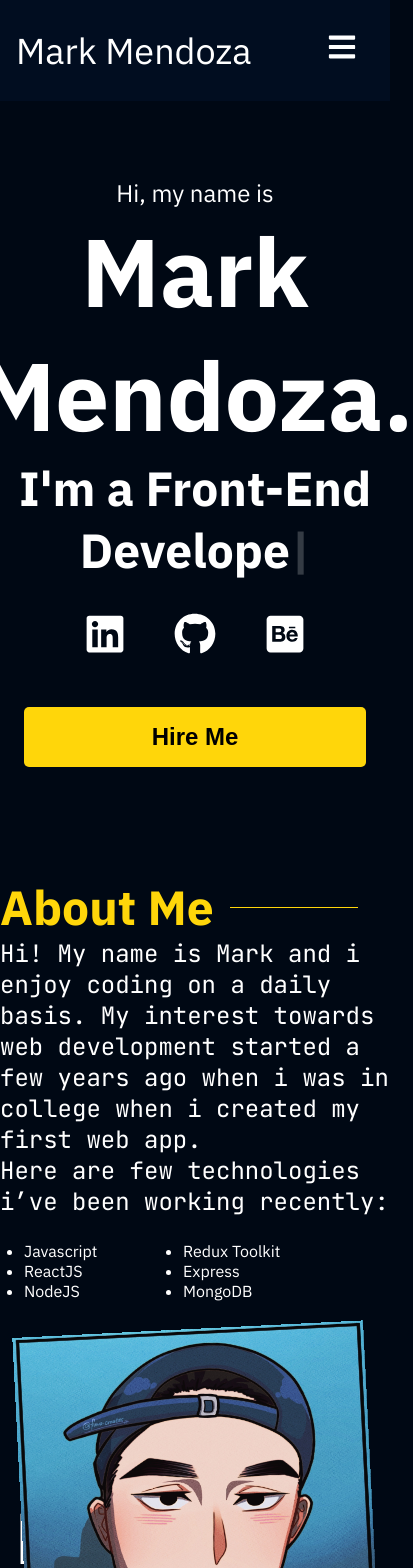
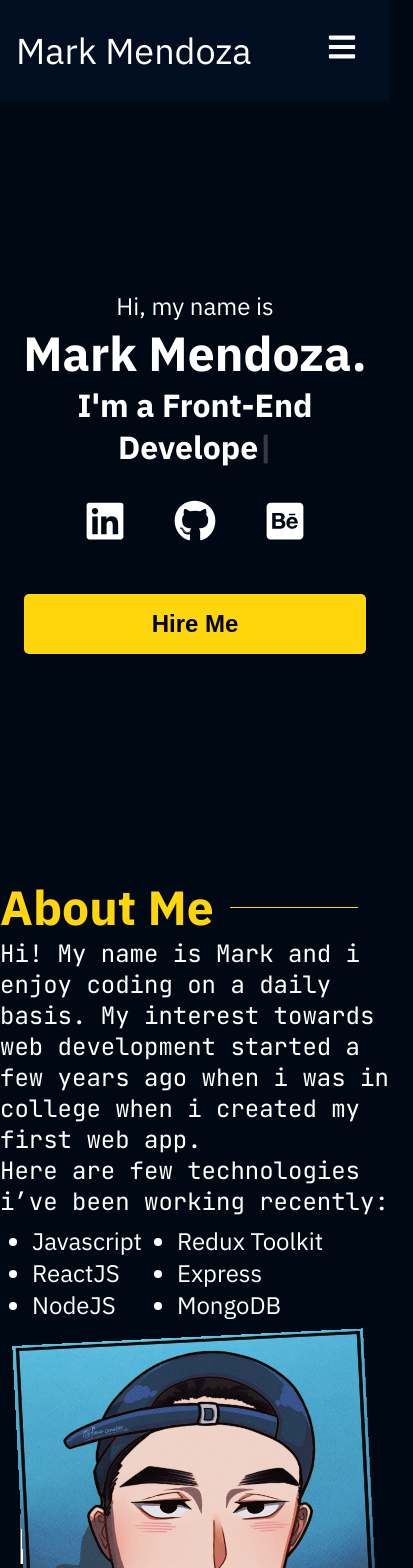
Before and after one commit to markmendozadev/personal_website, a React (Create React App) app: page / in a window 390 px wide. Shown: the top 1568 px of the page, 413 px wide, since content can reach past the window. Built offline with nearby package versions, Linux system fonts and the light colour scheme.

Commit message:
convert function to custom hooks

```diff
--- a/src/components/About/about.css
+++ b/src/components/About/about.css
@@ -83,7 +83,9 @@
   flex-direction: column;
   flex-wrap: wrap;
   height: 7rem;
-  padding: 1.5rem;
+  font-size: 1.5rem;
+  padding: 0 2rem;
+  margin-top: 0.5rem;
 }
 
 .tech-list li {
--- a/src/components/About/index.js
+++ b/src/components/About/index.js
@@ -1,42 +1,14 @@
-import { useEffect,useRef,useState } from 'react'
 import './about.css'
 import '../../App.css'
 import logo from '../../assets/markmendoza.jpg'
+import useObserver from '../Hooks'
 const About = () => {
-  const [isVisible,setIsVisible] = useState(false);
-  const imgRef = useRef(null)
-
-  const callbackFn = (entries) => {
-    const [ entry ] = entries;
-    setIsVisible(entry.isIntersecting);
-  }
-  useEffect(() => {
-    let observerRefValue = null; // <-- variable to hold ref value
-
-    let options = {
-      root: null,
-      rootMargin: '0px',
-      threshold: 1.0
-    }
-    let observer = new IntersectionObserver(callbackFn, options);
-    if(!isVisible){
-      if(imgRef.current){
-        observer.observe(imgRef.current)
-        observerRefValue = imgRef.current; // <-- save ref value
-
-      }
-    }
-    return () => {
-      if(observerRefValue) {
-        observer.unobserve(observerRefValue)
-      }
-    }
-  },[isVisible]);
+  const [containerRef,isVisible] = useObserver();
 
   return (
-    <div className={`about__container ${isVisible ? 'about__container__anim' : ''}`} id='about'>
+    <div className={`about__container ${isVisible ? 'about__container__anim' : ''}`} id='about' >
       <div className='row'>
-        <div className='col-lg-8'>
+        <div className='col-lg-8' ref={containerRef}>
           <h2>About Me</h2>
           <p>
           Hi! My name is Mark and i enjoy coding on a daily basis. My interest towards web development started a few years ago when i was in college when i created my first web app.
@@ -52,7 +24,7 @@ const About = () => {
           </ul>
         </div>
         <div className='col-lg-4'>
-          <img src={logo} alt='profile_img' width='90%' height='90%' className={`profile_img ${isVisible ? 'rotate_img' : ''}`} ref={imgRef}/>
+          <img src={logo} alt='profile_img' width='90%' height='90%' className={`profile_img ${isVisible ? 'rotate_img' : ''}`} />
         </div>
       </div>
     </div>
--- a/src/components/Header/header.css
+++ b/src/components/Header/header.css
@@ -10,7 +10,7 @@
 }
 
 header > h1 {
-  font-size: 6rem;
+  font-size: clamp(3rem,12vw,6rem);
   margin: 0;
 }
 header>p {
@@ -19,8 +19,8 @@ header>p {
   margin: 0;
 }
 
-header>.Typewriter{
-  font-size: 3rem;
+header>.Typewriter {
+  font-size: clamp(2rem,5vw,3rem);
   font-weight: 600;
   margin-bottom: 1rem;
 }
--- /dev/null
+++ b/src/components/Hooks/index.js
@@ -0,0 +1,37 @@
+import { useEffect,useRef,useState } from 'react'
+
+const useObserver = () => {
+  const [isVisible,setIsVisible] = useState(false);
+  const containerRef = useRef(null)
+
+  const callbackFn = (entries) => {
+    const [ entry ] = entries;
+    setIsVisible(entry.isIntersecting);
+  }
+  useEffect(() => {
+    let observerRefValue = null; // <-- variable to hold ref value
+
+    let options = {
+      root: null,
+      rootMargin: '0px',
+      threshold: 1.0
+    }
+    let observer = new IntersectionObserver(callbackFn, options);
+    if(!isVisible){
+      if(containerRef.current){
+        observer.observe(containerRef.current)
+        observerRefValue = containerRef.current; // <-- save ref value
+
+      }
+    }
+    return () => {
+      if(observerRefValue) {
+        observer.unobserve(observerRefValue)
+      }
+    }
+  },[isVisible]);
+
+  return [containerRef, isVisible]
+}
+
+export default useObserver;
--- a/src/components/NavBar/index.js
+++ b/src/components/NavBar/index.js
@@ -12,15 +12,12 @@ const NavBar = () => {
     if(visivility === "false"){
       nav.setAttribute("data-visible", "true");
       setIsOpen(() => true);
-
     } else {
       nav.setAttribute("data-visible", "false");
       setIsOpen(() => false);
-
     }
   }
 
-  console.log(isOpen);
   return (
         <div className="navigation__container">
           <div>
--- a/src/components/NavBar/navbar.css
+++ b/src/components/NavBar/navbar.css
@@ -85,5 +85,6 @@
     border: 0;
     color: #fff;
     background: none;
+    font-size: 1.5rem;
   }
 }
--- a/src/components/Projects/index.js
+++ b/src/components/Projects/index.js
@@ -1,10 +1,13 @@
 import '../../App.css'
 import './projects.css'
 import Project from './Project'
+import useObserver from '../Hooks'
+
 const Projects = () => {
+  const [containerRef,isVisible] = useObserver();
   return (
-    <div id='projects'>
-      <h2 className='main__text'>PROJECTS</h2>
+    <div id='projects' className={`projects ${isVisible ? 'projects__anim' : ''}`}>
+      <h2 className='main__text' ref={containerRef}>PROJECTS</h2>
       <p className='sub__text'><a href="https://github.com/markmendozadev?tab=repositories" target='_blank' rel='noreferrer'>view all projects</a></p>
       <div className='project__grid'>
         <Project />
--- a/src/components/Projects/projects.css
+++ b/src/components/Projects/projects.css
@@ -1,5 +1,26 @@
 #projects {
   margin-bottom: 5rem;
+
+}
+.projects {
+  opacity: 0;
+  animation: adjustOpacity 2000ms linear;
+
+}
+@keyframes adjustOpacity {
+  0% {
+    opacity: 0;
+  transform: scale(0.5);
+
+  }
+  100% {
+    opacity: 1;
+    transform: scale(1);
+
+  }
+}
+.projects__anim {
+  opacity: 1;
 }
 .main__text {
   text-align: center;
```
